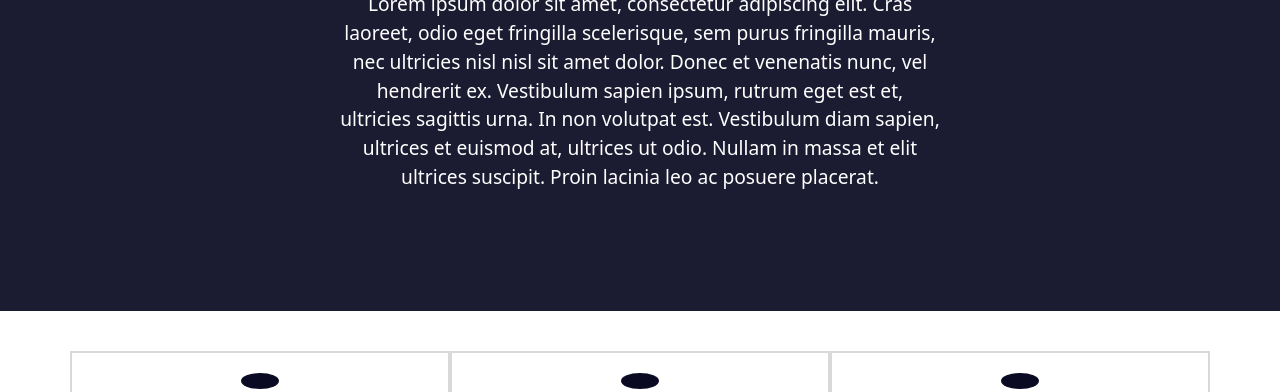
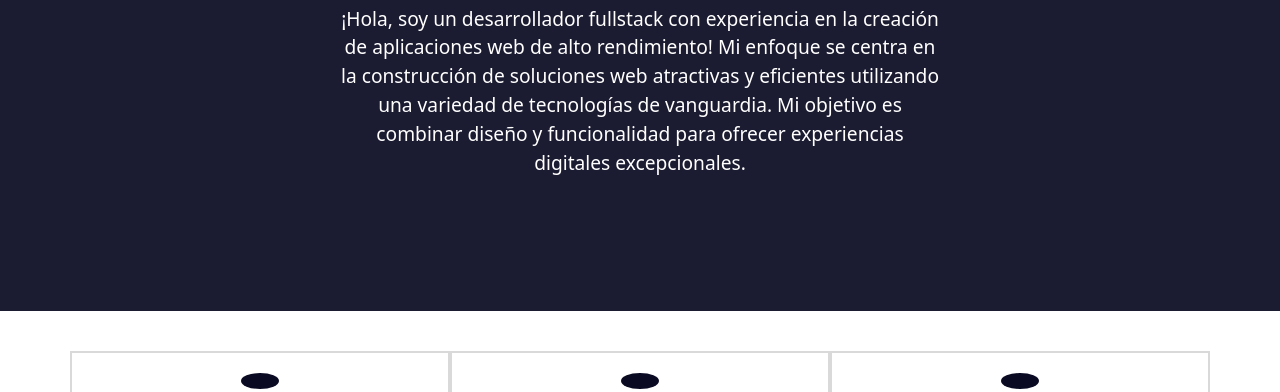
Before and after one commit to alejandroponce00/PORTFOLIO, a plain HTML site: page index.html in a window 1280 px wide. Shown: the part 770-1162 px from the top of the page. Drawn offline with nearby package versions, Linux system fonts and the light colour scheme; a web font is replaced by a local one.

Commit message:
agregado parrafo

```diff
--- a/index.html
+++ b/index.html
@@ -17,7 +17,7 @@
     <link rel="preconnect" href="https://fonts.gstatic.com" crossorigin>
     <link href="https://fonts.googleapis.com/css2?family=Rubik+Dirt&display=swap" rel="stylesheet">
 
-    <title>Alejandro Ponce|Desarrollo web front-end</title>
+    <title>Alejandro Ponce|Desarrollo web Full-Stack</title>
 </head>
 <body>
 
@@ -64,8 +64,7 @@
  <section id="sobre-mi" class="sobre-mi seccion-oscura">
   <div class="contenedor">
     <h2 class="seccion-titulo">Conoce a Alejandro Ponce</h2>
-    <p class="seccion-texto">Lorem ipsum dolor sit amet, consectetur adipiscing elit. Cras laoreet, odio eget fringilla scelerisque, sem purus fringilla mauris, nec ultricies nisl nisl sit amet dolor. Donec et venenatis nunc, vel hendrerit ex. Vestibulum sapien ipsum, rutrum eget est et, ultricies sagittis urna. In non volutpat est. Vestibulum diam sapien, ultrices et euismod at, ultrices ut odio. Nullam in massa et elit ultrices suscipit. Proin lacinia leo ac posuere placerat.</p>
-  </div>
+    <p class="seccion-texto">¡Hola, soy un desarrollador fullstack con experiencia en la creación de aplicaciones web de alto rendimiento! Mi enfoque se centra en la construcción de soluciones web atractivas y eficientes utilizando una variedad de tecnologías de vanguardia. Mi objetivo es combinar diseño y funcionalidad para ofrecer experiencias digitales excepcionales.</div>
 </section>
 <!-- Experiencia -->
 <section class="experiencia seccion-clara">
```
